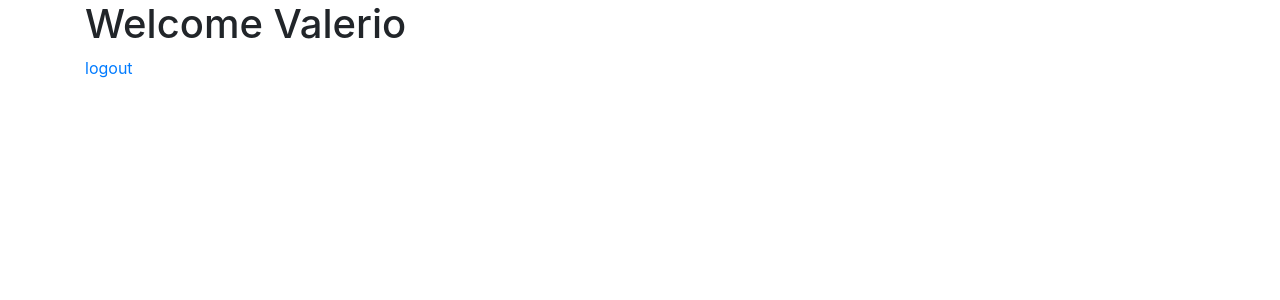
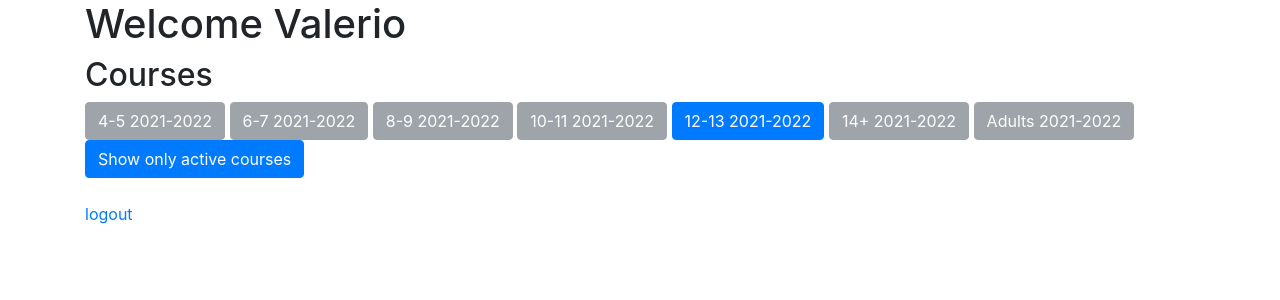
Before and after one commit to Freskies/ShineUltimateWebApp, a PHP site: page /entry.php?all in a window 1280 px wide. Shown: the top 300 px of the page. Run offline with PHP 8.4, Linux system fonts and the light colour scheme; a user stored in the database is signed in; data comes from the database, SQL or seed files in the repository.

Commit message:
button for every course

```diff
--- /dev/null
+++ b/User/course.php
@@ -0,0 +1,6 @@
+<?php
+/*
+ * Copyright (c) 2022.
+ * Giacchini Valerio
+ * Shine asd
+ */
--- a/entry.php
+++ b/entry.php
@@ -10,6 +10,13 @@ session_start();
 // if user is not logged in, redirect to login page
 if (!isset($_SESSION['user']))
 	header('Location: index.php');
+
+require_once 'Libraries/Connection.php';
+
+// get the list of the active courses
+$conn = new Connection('shine');
+$query = sprintf('SELECT * FROM course %s;', isset($_GET['all']) ? '' : 'WHERE is_active = TRUE;');
+$courses_list = $conn->execute($query);
 
 require_once 'Libraries/Connection.php';
 ?>
@@ -27,6 +34,27 @@ require_once 'Libraries/Connection.php';
 <body>
 <div class="container">
     <h1>Welcome <?php echo $_SESSION['user'] ?></h1>
-	<a href="logout.php">logout</a>
+    <div>
+        <h2>Courses</h2>
+        <!-- create a button for every course in course_list -->
+		<?php foreach ($courses_list
+
+		               as $course) {
+			if (!$course['is_active']) { ?>
+                <button class="btn btn-secondary" disabled><?php echo $course['name'] ?></button>
+			<?php } else { ?>
+                <a href="User/course.php?id=<?php echo $course['id'] ?>"
+                   class="btn btn-primary"><?php echo $course['name'] ?></a>
+			<?php }
+		} ?>
+
+        <!-- Show all / Show only active courses button -->
+		<?php if (isset($_GET['all'])) { ?>
+            <a href="entry.php" class="btn btn-primary">Show only active courses</a>
+		<?php } else { ?>
+            <a href="entry.php?all" class="btn btn-primary">Show all</a>
+		<?php } ?>
+    </div>
+    <br><a href="logout.php">logout</a>
 </div>
 </body>
```
Also changed, not shown: index.php (+4 -8 lines). Lines whose indentation alone changed are shown as unchanged.
